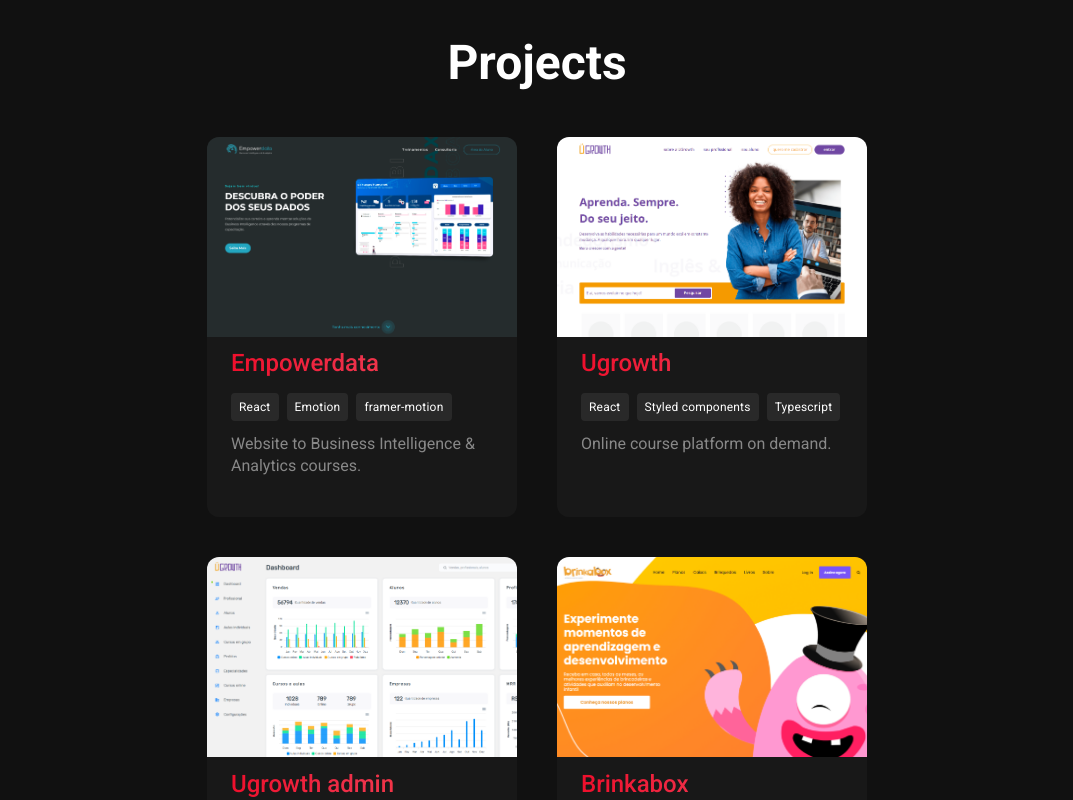
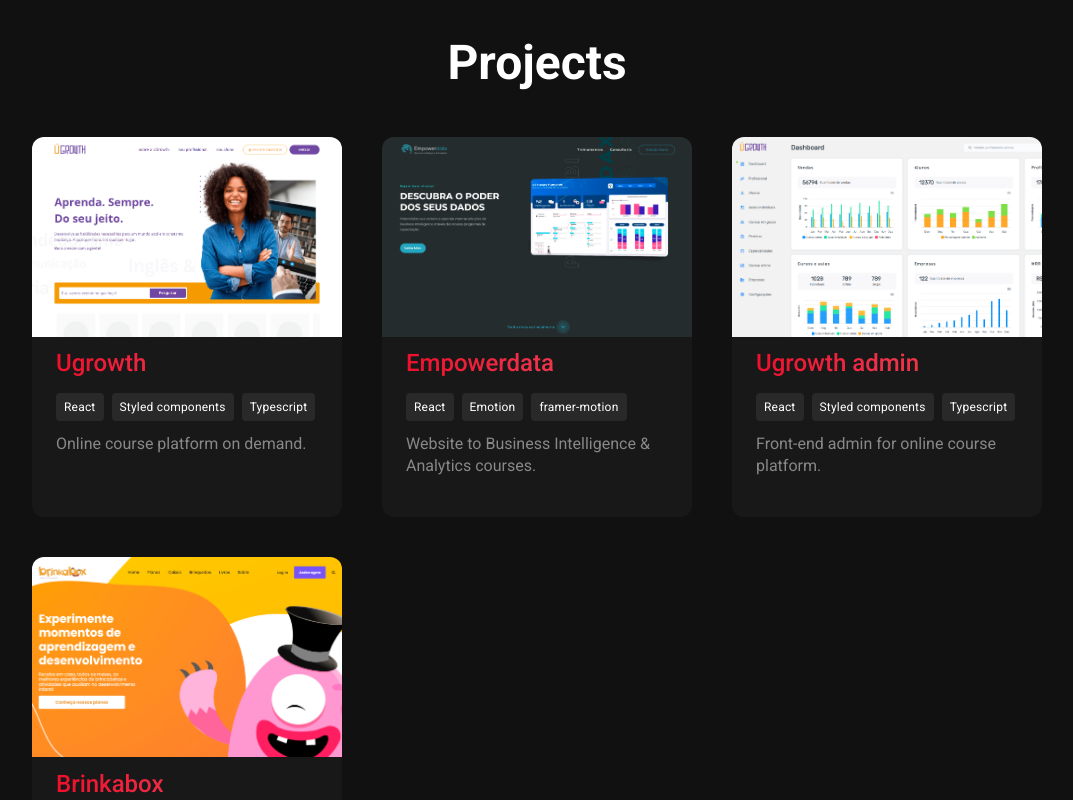
Before and after one commit to henrique770/henrique770.github.io, a React (Create React App) app: page / in a window 1280 px wide. Shown: the part 560-1360 px from the top of the page, without its empty margins (103-1176 px from the left). Built offline with nearby package versions, Linux system fonts and the light colour scheme.

Commit message:
feat(animations): add framer motion

```diff
--- a/package.json
+++ b/package.json
@@ -9,6 +9,7 @@
     "@testing-library/jest-dom": "^5.16.3",
     "@testing-library/react": "^12.1.4",
     "@testing-library/user-event": "^13.5.0",
+    "framer-motion": "^6.2.8",
     "react": "^18.0.0",
     "react-dom": "^18.0.0",
     "react-icons": "^4.3.1",
--- a/src/App.js
+++ b/src/App.js
@@ -1,5 +1,10 @@
 import { Home } from './pages/Home'
+import { AnimatePresence } from 'framer-motion'
 
-const App = () => <Home />
+const App = () => (
+  <AnimatePresence>
+    <Home />
+  </AnimatePresence>
+)
 
 export default App
--- a/src/pages/Home/Home.js
+++ b/src/pages/Home/Home.js
@@ -8,7 +8,7 @@
 const Home = () => {
   const { width } = useBreakpoints()
 
-  const isDesktop = width > 1820
+  const isDesktop = width > 1440
 
   return (
     <Layout>
--- a/src/pages/Home/components/Projects/Projects.js
+++ b/src/pages/Home/components/Projects/Projects.js
@@ -1,6 +1,7 @@
 import { projects } from './constants'
 import { Space } from '~/components'
 import useBreakpoints from '~/hooks/useBreakpoints'
+import { container, item } from '~/styles/animations'
 
 import * as S from './styled'
 import * as U from '~/styles/utils'
@@ -12,17 +13,27 @@
     <S.Container>
       <Space
         size={40}
-        justify={width < 1820 && 'center'}
-        align={width < 1820 && 'center'}
+        justify={width < 1440 && 'center'}
+        align={width < 1440 && 'center'}
       >
         <U.Title size={48} weight={600} noMargin>
           Projects
         </U.Title>
 
-        <S.CardWrapper>
+        <S.CardWrapper
+          variants={container}
+          initial='hidden'
+          animate='show'
+          exit='exit'
+        >
           {projects.map(({ image, name, tags, description, link }, index) => (
-            <S.Card key={index}>
-              <a href={link} aria-label={name}>
+            <S.Card
+              key={index}
+              whileHover={{ scale: 1.07 }}
+              whileTap={{ scale: 1 }}
+              variants={item}
+            >
+              <a href={link} aria-label={name} target='_blank'>
                 <S.Image src={image} alt={name} />
               </a>
               <S.CardContent>
--- a/src/pages/Home/components/Projects/constants.js
+++ b/src/pages/Home/components/Projects/constants.js
@@ -4,6 +4,13 @@
 import ugrowthAdmin from '~/assets/thumbnails/ugrowth-admin.png'
 
 export const projects = [
+  {
+    name: 'Ugrowth',
+    image: ugrowth,
+    tags: ['React', 'Styled components', 'Typescript'],
+    description: 'Online course platform on demand.',
+    link: 'https://deploy-preview-14--confident-dijkstra-7f4c7d.netlify.app/'
+  },
   {
     name: 'Empowerdata',
     image: empowerdata,
@@ -12,24 +19,17 @@
     link: 'https://www.empowerdata.com.br/'
   },
   {
-    name: 'Ugrowth',
-    image: ugrowth,
-    tags: ['React', 'Styled components', 'Typescript'],
-    description: 'Online course platform on demand.',
-    link: 'https://deploy-preview-14--confident-dijkstra-7f4c7d.netlify.app/'
-  },
-  {
     name: 'Ugrowth admin',
     image: ugrowthAdmin,
     tags: ['React', 'Styled components', 'Typescript'],
-    description: 'frontend admin for online course platform.',
+    description: 'Front-end admin for online course platform.',
     link: 'https://deploy-preview-18--practical-curran-19f835.netlify.app/admin'
   },
   {
     name: 'Brinkabox',
     image: brinkabox,
     tags: ['HTML5', 'CSS3', 'Javascript'],
-    description: 'Signature toy box website',
+    description: 'Signature toy box website.',
     link: 'https://brinkabox-preview.netlify.app/'
   }
 ]
--- a/src/pages/Home/components/Projects/styled.js
+++ b/src/pages/Home/components/Projects/styled.js
@@ -1,5 +1,6 @@
 import styled from '@emotion/styled'
 import { css } from '@emotion/react'
+import { motion } from 'framer-motion'
 
 const containerStyles = ({ theme }) => css`
   label: projects;
@@ -42,6 +43,10 @@
   gap: ${theme.size[40]};
 
   @media (max-width: ${theme.breaks.xl}) {
+    grid-template-columns: repeat(3, 310px);
+  }
+
+  @media (max-width: ${theme.breaks.l}) {
     grid-template-columns: repeat(2, 310px);
   }
 
@@ -62,8 +67,8 @@
 `
 
 export const Container = styled('div')(containerStyles)
-export const Card = styled('div')(cardStyles)
+export const Card = styled(motion.div)(cardStyles)
 export const Image = styled('img')(imageStyles)
 export const CardContent = styled('div')(cardContentStyles)
-export const CardWrapper = styled('div')(cardWrapperStyles)
+export const CardWrapper = styled(motion.div)(cardWrapperStyles)
 export const Tag = styled('div')(tagStyles)
--- a/src/pages/Home/components/Sidebar/Sidebar.js
+++ b/src/pages/Home/components/Sidebar/Sidebar.js
@@ -8,9 +8,10 @@
   AiFillLinkedin,
   AiOutlineCodepen
 } from 'react-icons/ai'
+import { fade } from '~/styles/animations'
 
 import { Space } from '~/components'
-
+import { motion } from 'framer-motion'
 import useBreakpoints from '~/hooks/useBreakpoints'
 
 import * as S from './styled'
@@ -22,7 +23,8 @@
   const isMobile = width < 768
 
   return (
-    <S.Container>
+    <motion.div exit={{ opacity: 0 }} initial='initial' animate='animate'>
+      <S.Container variants={fade}>
         <Space size={32} align='center'>
           <S.ImageWrapper>
             <S.ProfileImage>
@@ -64,9 +66,11 @@
             <U.Text size={16} color='white' noMargin>
               Contact |
             </U.Text>
+            <a href='mailto:henrique.1360@gmail.com'>
               <U.Text size={16} noMargin color='primary' gradient weight={600}>
                 henrique.1360@gmail.com
               </U.Text>
+            </a>
           </Space>
         </Space>
         <svg style={{ position: 'absolute' }}>
@@ -81,6 +85,7 @@
           </linearGradient>
         </svg>
       </S.Container>
+    </motion.div>
   )
 }
 
--- a/src/pages/Home/components/Sidebar/styled.js
+++ b/src/pages/Home/components/Sidebar/styled.js
@@ -1,5 +1,6 @@
 import styled from '@emotion/styled'
 import { css } from '@emotion/react'
+import { motion } from 'framer-motion'
 
 const containerStyles = () => css`
   label: sidebar;
@@ -42,19 +43,20 @@
 const iconsWrapperStyles = ({ theme }) => css`
   label: sidebar__icons-wrapper;
 
+  cursor: pointer;
+
   svg {
-    cursor: pointer;
     transition: all 0.5s cubic-bezier(0.25, 0.39, 0.39, 2.01);
   }
 
   svg:hover {
-    fill: ${theme.colors.secondary};
+    fill: ${theme.colors.white};
     transition: all 0.5s cubic-bezier(0.25, 0.39, 0.39, 2.01);
     transform: scale(1.2);
   }
 `
 
-export const Container = styled('div')(containerStyles)
+export const Container = styled(motion.div)(containerStyles)
 export const ImageWrapper = styled('div')(imageWrapperStyles)
 export const IconsWrapper = styled('div')(iconsWrapperStyles)
 export const ProfileImage = styled('div')(profileImageStyles)
--- /dev/null
+++ b/src/styles/animations.js
@@ -0,0 +1,121 @@
+import { keyframes } from '@emotion/react'
+
+export const pulsate = keyframes`
+  0% {transform: scale(0.6, 0.6); opacity: 0.0;}
+  50% {opacity: 1.0;}
+  100% {transform: scale(1, 1); opacity: 0.0;}
+`
+
+const transition = {
+  duration: 0.5,
+  ease: [0.43, 0.13, 0.23, 0.96]
+}
+
+export const variants = {
+  open: {
+    y: 0,
+    opacity: 1,
+    transition: {
+      y: { stiffness: 1000, velocity: -100 }
+    }
+  },
+  closed: {
+    y: 50,
+    opacity: 0,
+    transition: {
+      y: { stiffness: 1000 }
+    }
+  }
+}
+
+const easing = [0.6, -0.05, 0.01, 0.99]
+
+export const fadeInUp = {
+  initial: {
+    y: 40,
+    opacity: 0
+  },
+  animate: {
+    y: 0,
+    opacity: 1,
+    transition: {
+      duration: 0.6,
+      ease: easing
+    }
+  }
+}
+
+export const stagger = {
+  animate: {
+    transition: {
+      staggerChildren: 0.1
+    }
+  }
+}
+
+export const fade = {
+  initial: {
+    opacity: 0
+  },
+  animate: {
+    opacity: 1,
+    transition: {
+      duration: 1.4,
+      ease: easing
+    }
+  }
+}
+
+export const container = {
+  show: {
+    transition: {
+      staggerChildren: 0.35
+    }
+  }
+}
+
+export const item = {
+  hidden: { opacity: 0, y: 200 },
+  show: {
+    opacity: 1,
+    y: 0,
+    transition: {
+      ease: [0.6, 0.01, -0.05, 0.95],
+      duration: 1.6
+    }
+  },
+  exit: {
+    opacity: 0,
+    y: -200,
+    transition: {
+      ease: 'easeInOut',
+      duration: 0.8
+    }
+  }
+}
+
+export const backVariants = {
+  exit: { x: 100, opacity: 0, transition },
+  enter: { x: 0, opacity: 1, transition: { delay: 0.2, ...transition } }
+}
+
+export const nextVariants = {
+  exit: { x: -100, opacity: 0, transition },
+  enter: { x: 0, opacity: 1, transition: { delay: 0.2, ...transition } }
+}
+
+export const backVariantsSlow = {
+  exit: { x: 100, opacity: 0, transition },
+  enter: { x: 0, opacity: 1, transition: { delay: 1, ...transition } }
+}
+
+export const appearFromBottom = keyframes`
+    from {
+      opacity: 0;
+      transform: translateY(20px);
+    }
+    to {
+      opacity: 1;
+      transform: translateY(0);
+    }
+`
--- a/src/styles/utils.js
+++ b/src/styles/utils.js
@@ -4,11 +4,19 @@
 const containerStyles = ({ theme }) => css`
   label: container;
 
-  padding: ${theme.size[24]} ${theme.size[24]} 100px;
+  padding: ${theme.size[24]} ${theme.size[48]} 100px;
   margin-left: auto;
   margin-right: auto;
 
   max-width: 1800px;
+
+  @media (min-width: ${theme.breaks.xl}) {
+    padding: ${theme.size[24]} ${theme.size[24]} 100px;
+  }
+
+  @media (max-width: ${theme.breaks.s}) {
+    padding: ${theme.size[24]} ${theme.size[16]} 100px;
+  }
 `
 
 const baseTextStyles = ({
```
Also changed, not shown: 1 other file (tests, documents, lock files or other folders). Lines whose indentation alone changed are shown as unchanged.
